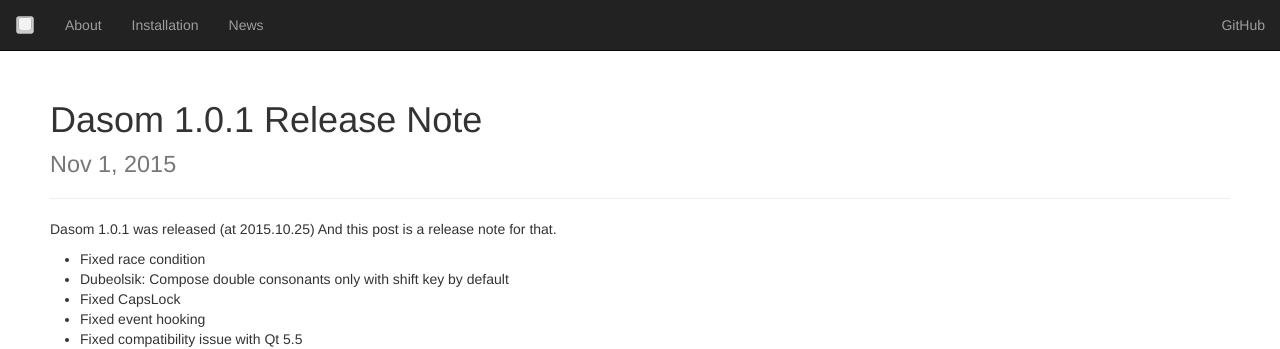
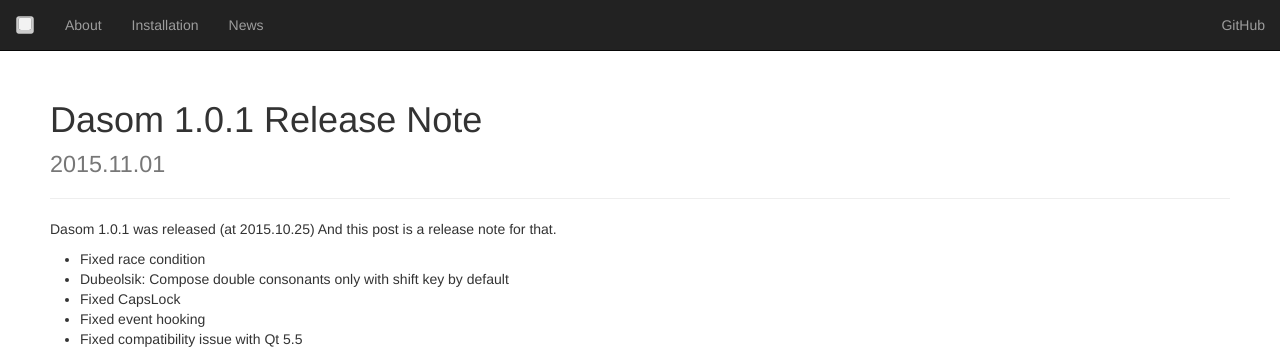
Before and after one commit to dasom-im/dasom-im.github.io, a Jekyll site: the page built from _posts/2015-11-01-dasom-1.0.1-release-note.md, in a window 1280 px wide. Shown: the top 349 px of the page. Built offline with Jekyll 4.4.1, drawn with Linux system fonts in a browser that asks for light colours.

Commit message:
new post

```diff
--- a/_includes/head.html
+++ b/_includes/head.html
@@ -17,9 +17,10 @@
   <link rel="icon" type="image/png" sizes="96x96" href="{{ "/img/favicon-96x96.png" | prepend: site.baseurl }}">
   <link rel="icon" type="image/png" sizes="16x16" href="{{ "/img/favicon-16x16.png" | prepend: site.baseurl }}">
   <link rel="manifest" href="{{ "/img/manifest.json" | prepend: site.baseurl }}">
-  <meta name="msapplication-TileColor" content="#ffffff">
+  <meta name="msapplication-TileColor" content="#34495e">
   <meta name="msapplication-TileImage" content="{{ "/img/ms-icon-144x144.png" | prepend: site.baseurl }}">
-  <meta name="theme-color" content="#ffffff">
+  <meta name="theme-color" content="#34495e">
+  <meta name="apple-mobile-web-app-status-bar-style" content="#34495e">
 
   <title>{% if page.title %}{{ page.title }}{% else %}{{ site.title }}{% endif %}</title>
   <meta name="description" content="{% if page.excerpt %}{{ page.excerpt | strip_html | strip_newlines | truncate: 160 }}{% else %}{{ site.description }}{% endif %}">
--- a/_layouts/post.html
+++ b/_layouts/post.html
@@ -3,9 +3,9 @@
 ---
 <div class="wrap-content">
 <div class="page-header">
-  <h1>{{ page.title }}<br><small>{{ page.date | date: "%b %-d, %Y" }}</small></h1>
+  <h1>{{ page.title }}<br><small>{{ page.date | date: "%Y.%m.%d" }}</small></h1>
+  {% if page.author %} {{ page.author }} {% endif %}
 </div>
-{% if page.author %} {{ page.author }} {% endif %}
 {{ content }}
 
 <hr>
```
